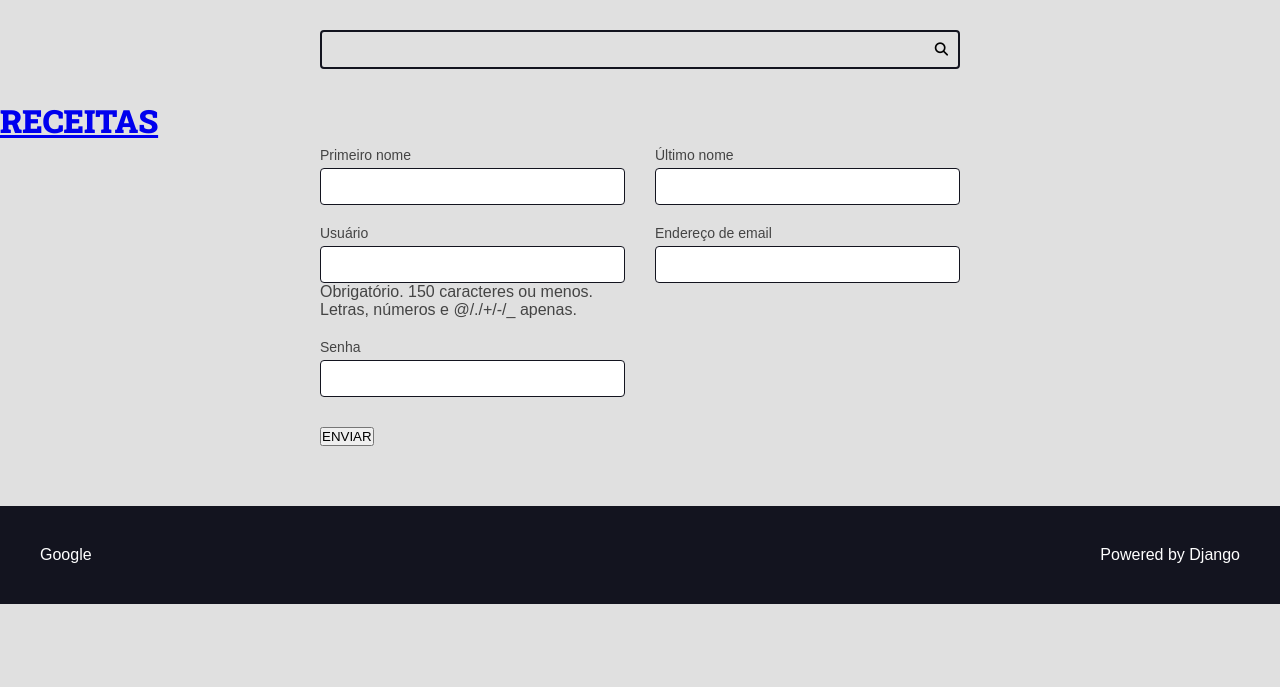
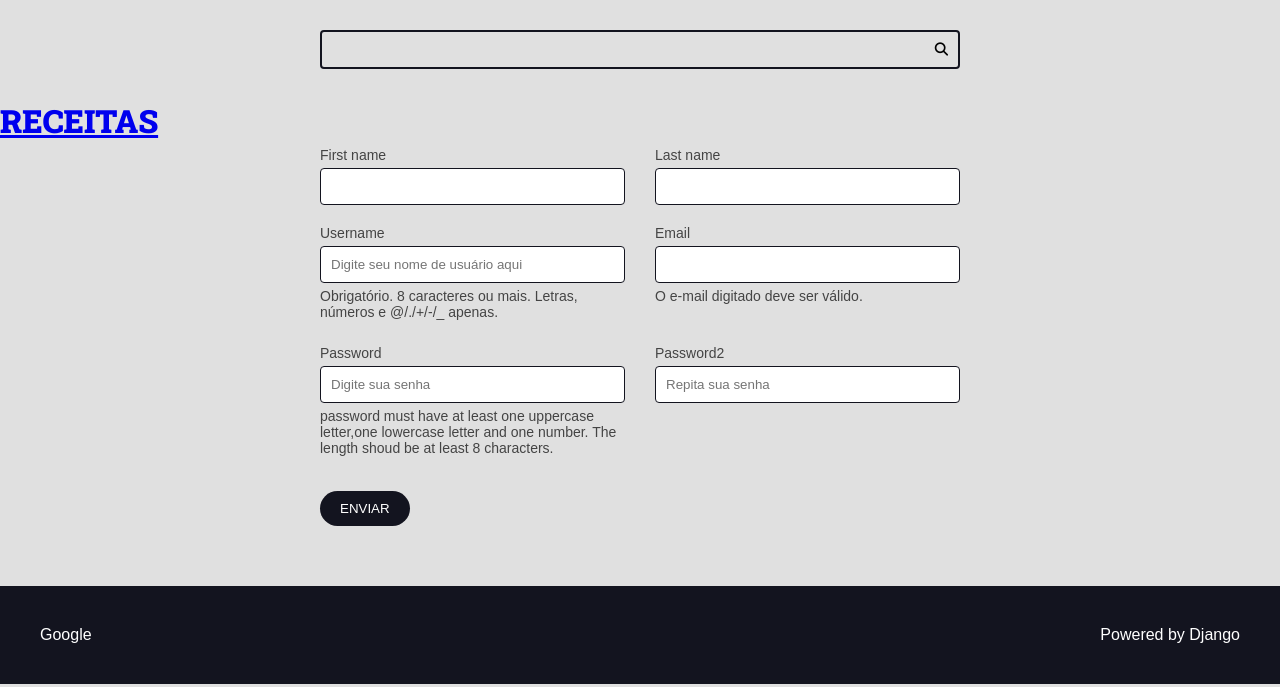
Before and after one commit to DanonePlayer/Django, a Django app: page / in a window 1280 px wide. Shown: the part 113-800 px from the top of the page. Run offline with Django 4.2, Linux system fonts and the light colour scheme.

Commit message:
forms validação
ultilização do forms, sobrescrevendo campos como label, erros, widgets e etc. e usando validação.

```diff
--- a/app_cadastro_usuarios/forms.py
+++ b/app_cadastro_usuarios/forms.py
@@ -1,8 +1,29 @@
 from django import forms
 from django.contrib.auth.models import User
+from django.core.exceptions import ValidationError
 
 
 class RegisterForm(forms.ModelForm):
+    password = forms.CharField(
+        required=True,
+        widget=forms.PasswordInput(attrs={
+            "placeholder": "Digite sua senha"
+        }),
+        error_messages={
+            "required": "A senha não deve estar vazia"
+        },
+        help_text=(
+            "password must have at least one uppercase letter,"
+            "one lowercase letter and one number. The length shoud be at least 8 characters."
+        )
+    )
+
+    password2 = forms.CharField(
+        required=True,
+        widget=forms.PasswordInput(attrs={
+            "placeholder": "Repita sua senha"
+        })
+    )
     class Meta:
         model = User
         fields = [
@@ -12,3 +33,48 @@ class RegisterForm(forms.ModelForm):
             "email",
             "password",
         ]
+        # exclude = ["first_name"]
+        labels = { #nome dos campos acima do input
+            "username": "Username",
+            "first_name": "First name",
+            "last_name": "Last name",
+            "email": "Email",
+            "password": "Password",
+        }
+        help_texts = {#frases de ajuda a baixo do label
+            "email": "O e-mail digitado deve ser válido.",
+            "username": "Obrigatório. 8 caracteres ou mais. Letras, números e @/./+/-/_ apenas.",
+        }
+        error_messages = {#frases de erros
+            "username":{
+                "required": "Este campo não pode estar vazio",
+                "max_length": "Este campo contém menos de 8 caracteres",
+                "invalid": "Este campo é inválido",
+            }
+        }
+        widgets = {#frases dentro do campo do input para ajudar
+            "username": forms.TextInput(attrs={
+                "placeholder": "Digite seu nome de usuário aqui",
+                "class": "text-input outra-classe",
+            }),
+            "password": forms.PasswordInput(attrs={
+                "placeholder": "Digite sua senha aqui",
+            }),
+        }
+
+    def clean_password(self):#validaespecifico do campo
+        data = self.cleaned_data.get("password")
+
+        if"atencion" in data:
+            raise ValidationError(
+                "DIGITO ERRADO",
+                code="invalid",
+
+            )
+
+        print(data)
+
+        return data
+
+    def clean(self):#valida todo o formulario
+        cleaned_data = super().clean()
--- a/recipes/static/recipes/css/styles.css
+++ b/recipes/static/recipes/css/styles.css
@@ -335,8 +335,16 @@ grid-template-columns: repeat(auto-fit, minmax(30rem, 1fr));
 gap: calc(var(--spacing-gutter-medium)/2) var(--spacing-gutter-medium);
 }
 
+.form-content button{
+padding: 1rem 2rem;
+border: none;
+border-radius: var(--spacing-gutter-medium);
+background: var(--color-primary-dark);
+color: var(--color-white);
+}
+
 .form-content label,
-.form-content .help-text
+.help-text,
 .errorlist{
 display: block;
 margin: .5rem 0;
@@ -406,7 +414,8 @@ text-align: center;
 }
 
 @media (max-width: 900px){
-    .main-content-list{
+    .main-content-list
+    .form-content-grid{
     grid-template-columns: repeat(auto-fit, minmax(100%, 1fr));
     }
     .container{
```
Also changed, not shown: db.sqlite3.
